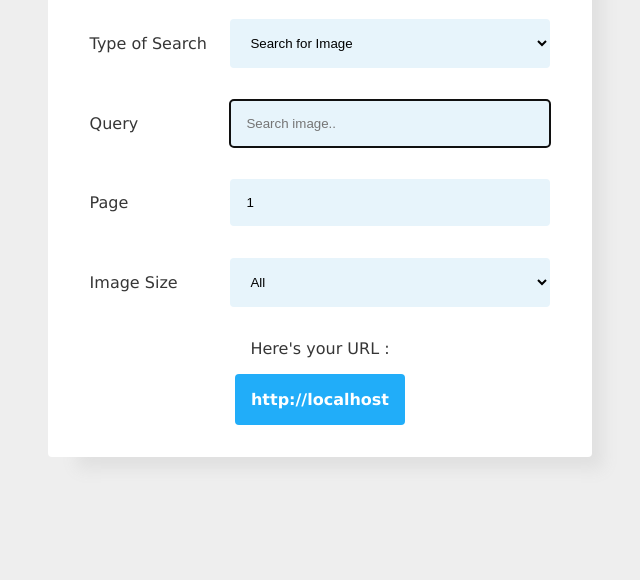
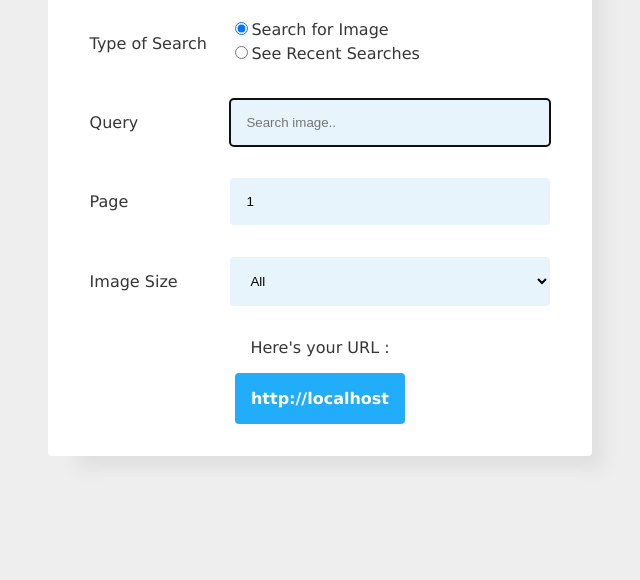
Before and after one commit to isnaini25/image-search-abstraction-layer, a website: page views/index.html in a window 1280 px wide. Shown: the part 220-800 px from the top of the page, without its empty margins (320-960 px from the left). Drawn offline with Linux system fonts and the light colour scheme.

Commit message:
change to radio button

```diff
--- a/public/styles.css
+++ b/public/styles.css
@@ -23,6 +23,16 @@ h1 {
   text-align: center;
   color: rgb(33, 173, 249);
 }
+
+.radio-group {
+  display: flex;
+  flex-direction: column;
+  width: 25vw;
+}
+.radio-group label {
+  margin-bottom: 4px;
+}
+
 .form-wrap .form {
   display: flex;
   flex-direction: row;
@@ -33,7 +43,8 @@ h1 {
   font-size: 1rem;
 }
 
-.form input,
+.form input[type='text'],
+.form input[type='number'],
 .form select {
   width: 25vw;
   padding: 1rem;
--- a/views/index.html
+++ b/views/index.html
@@ -12,14 +12,27 @@
       <div class="form-wrap">
         <div class="form">
           <label for="">Type of Search</label>
-          <select
-            name="typeSearch"
-            id="typeSearch"
-            onchange="typeSearch(value); changeUrl()"
-          >
-            <option value="search" selected>Search for Image</option>
-            <option value="recent">See Recent Searches</option>
-          </select>
+
+          <div class="radio-group">
+            <label for=""
+              ><input
+                type="radio"
+                value="search"
+                onchange="typeSearch(value); changeUrl()"
+                id="search"
+                name="typeSearch"
+                checked
+              />Search for Image</label
+            >
+            <label for=""
+              ><input
+                type="radio"
+                value="recent"
+                onchange="typeSearch(value); changeUrl()"
+                name="typeSearch"
+              />See Recent Searches</label
+            >
+          </div>
         </div>
         <div class="form">
           <label for="">Query</label>
@@ -60,7 +73,7 @@
     </section>
 
     <script>
-      let tos = document.getElementById('typeSearch');
+      let search;
       let query = document.getElementById('query');
       let page = document.getElementById('page');
       let size = document.getElementById('size');
@@ -69,10 +82,12 @@
 
       function typeSearch(value) {
         if (value === 'recent') {
+          search = value;
           query.setAttribute('disabled', '');
           page.setAttribute('disabled', '');
           size.setAttribute('disabled', '');
         } else {
+          search = value;
           query.removeAttribute('disabled');
           page.removeAttribute('disabled');
           size.removeAttribute('disabled');
@@ -87,9 +102,7 @@
       path('');
 
       function changeUrl() {
-        if (tos.value === 'recent') {
-          path('/recent');
-        } else {
+        if (search !== 'recent') {
           path('');
           let tmp = '/query/' + query.value + '?page=' + page.value;
           if (query.value) {
@@ -98,6 +111,8 @@
               path(tmp + '&size=' + size.value);
             }
           }
+        } else {
+          path('/recent');
         }
       }
     </script>
```
